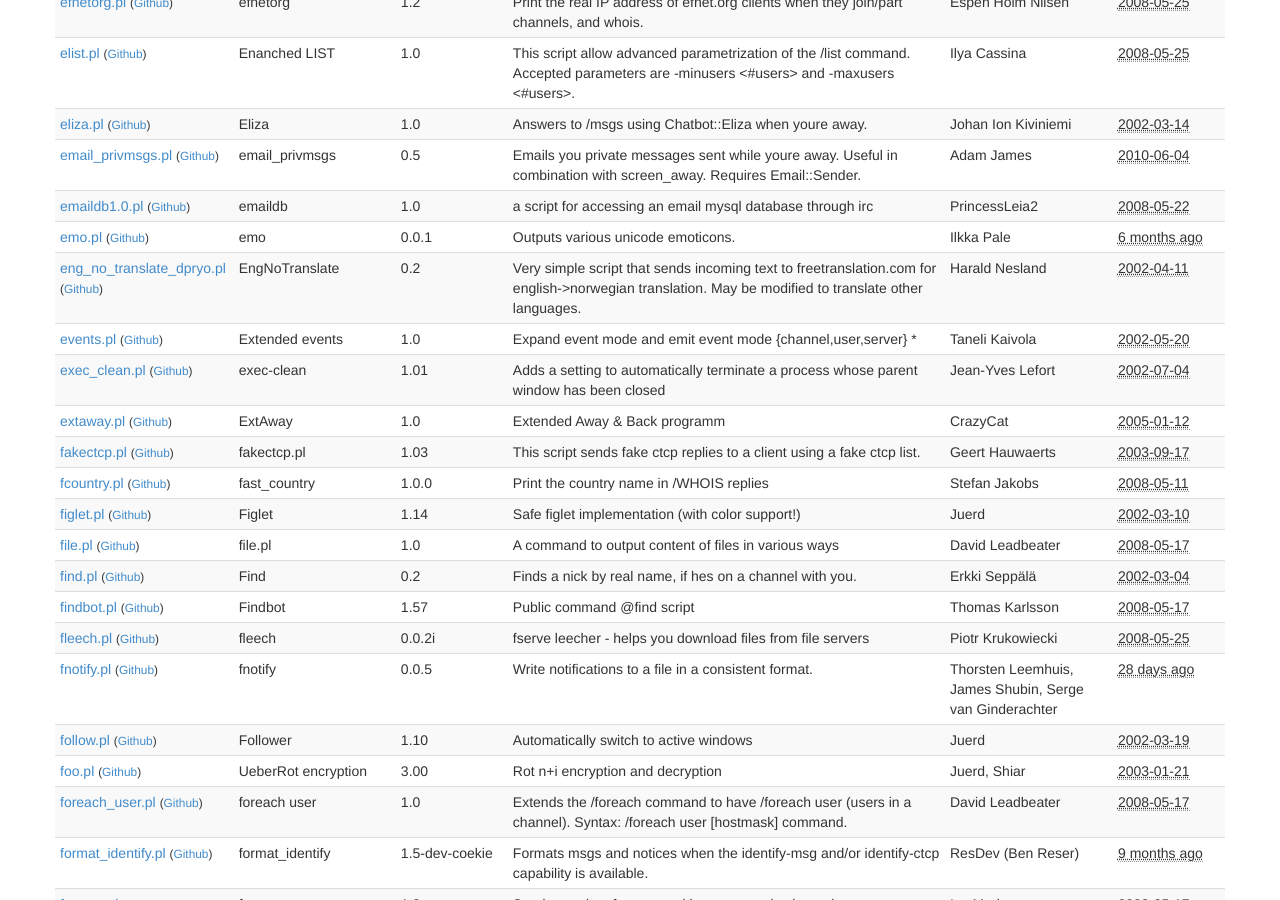
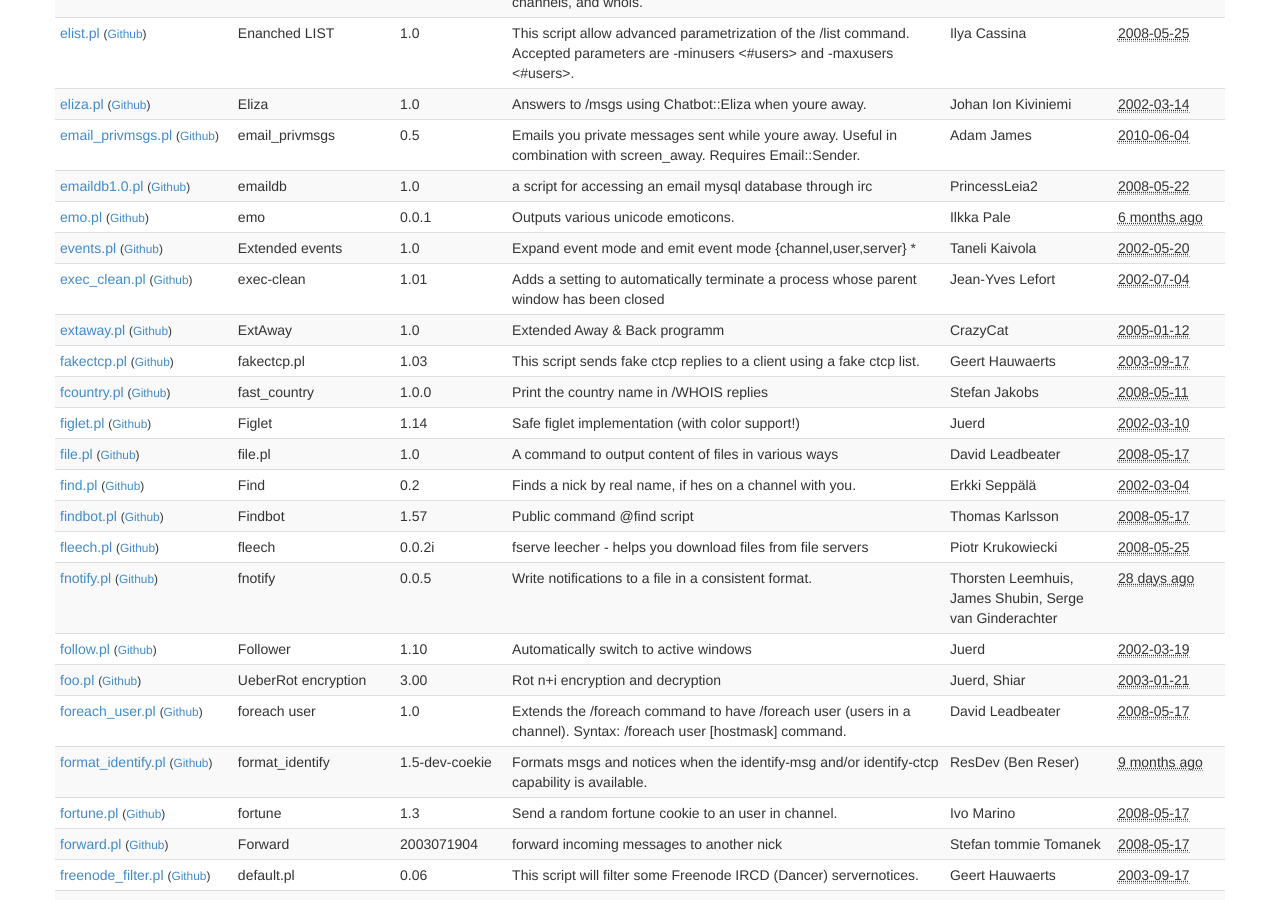
Before and after one commit to irssi/scripts.irssi.org, a Jekyll site: the page built from index.html, in a window 1280 px wide and 900 px high, scrolled down 5756 px. Built offline with Jekyll 4.4.1, drawn with Linux system fonts in a browser that asks for light colours.

Commit message:
Remove eng_no_translate_dpryo.pl
(Covers pull requests #2 and #3.)

```diff
--- a/_data/scripts.yaml
+++ b/_data/scripts.yaml
@@ -1269,17 +1269,6 @@
   name: "emo"
   version: "0.0.1"
 
-- authors: "Harald Nesland"
-  contact: "hnesland@samsen.com"
-  description: "Very simple script that sends incoming text to freetranslation.com for english->norwegian translation. May be modified to translate other languages."
-  filename: "eng_no_translate_dpryo.pl"
-  modified: "2002-04-11 14:15:25"
-  license: "Public Domain"
-  modules: "LWP::Simple"
-  name: "EngNoTranslate"
-  url: "http://www.satyra.net"
-  version: "0.2"
-
 - authors: "Taneli Kaivola"
   contact: "dist@sci.fi"
   description: "Expand event mode and emit event mode {channel,user,server} *"
```
Also changed, not shown: 1 other file.
